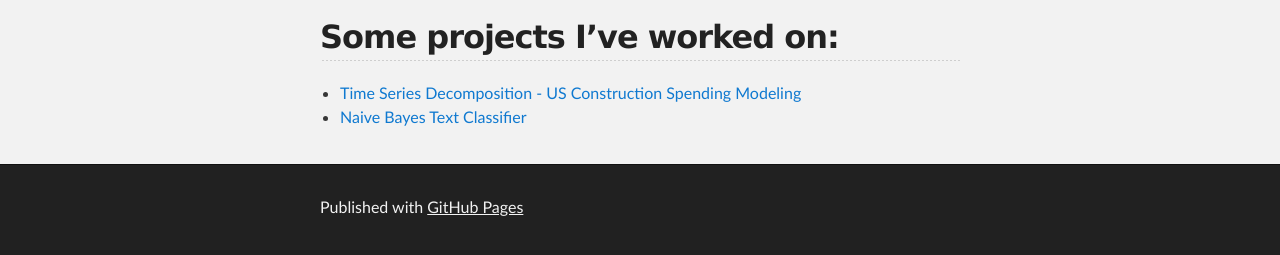
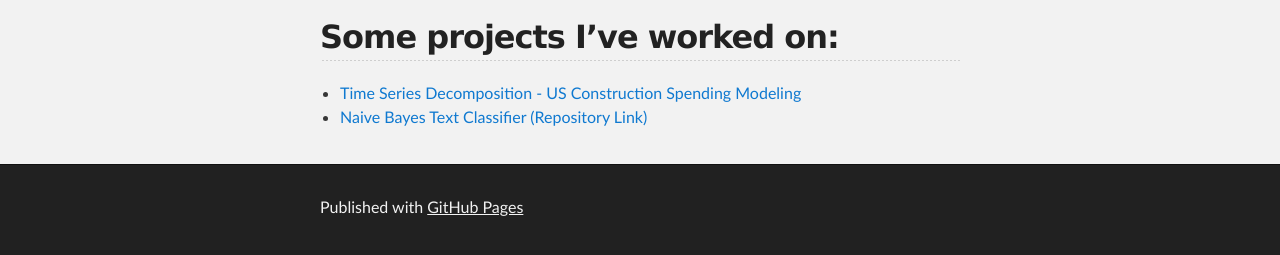
Before and after one commit to panvertigo/panvertigo.github.io, a Jekyll site: the page built from index.md, in a window 1280 px wide. Shown: the part 247-502 px from the top of the page. Built offline with Jekyll 4.4.1, drawn with Linux system fonts in a browser that asks for light colours; our own code applies the rules of GitHub Pages for plain Markdown files.

Commit message:
Update index.md

```diff
--- a/index.md
+++ b/index.md
@@ -5,4 +5,4 @@
 ## Some projects I've worked on:
 
 - [Time Series Decomposition - US Construction Spending Modeling](/timeseries/index.md)
-- [Naive Bayes Text Classifier](https://github.com/panvertigo/panvertigo.github.io/tree/master/classifiers)
+- [Naive Bayes Text Classifier (Repository Link)](https://github.com/panvertigo/panvertigo.github.io/tree/master/classifiers)
```
